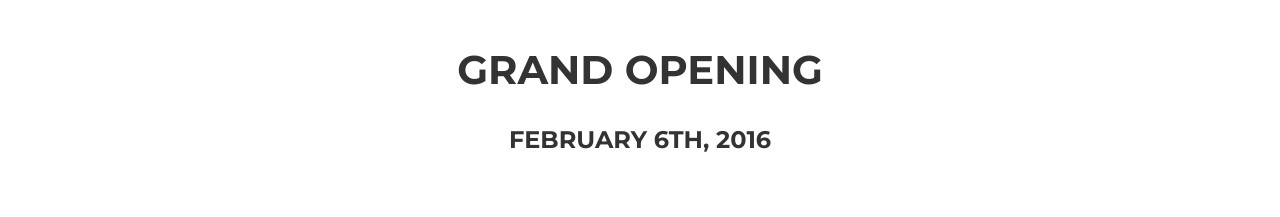
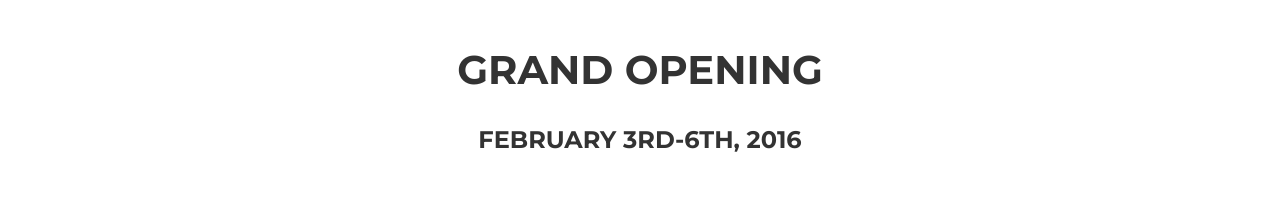
Before and after one commit to dteske25/FashionFunBoutique, a plain HTML site: page index.html in a window 1280 px wide. Shown: the part 860-1077 px from the top of the page. Drawn offline with nearby package versions, Linux system fonts and the light colour scheme; some packages are replaced by stand-ins of ours; a web font is replaced by a local one.

Commit message:
updated grand opening

```diff
--- a/index.html
+++ b/index.html
@@ -92,7 +92,7 @@
             </div>
             <div class="row">
                 <div class="col-lg-12">
-                    <h3 class="text-center">February 6th, 2016</h3>
+                    <h3 class="text-center">February 3rd-6th, 2016</h3>
 
                 </div>
             </div>
```
